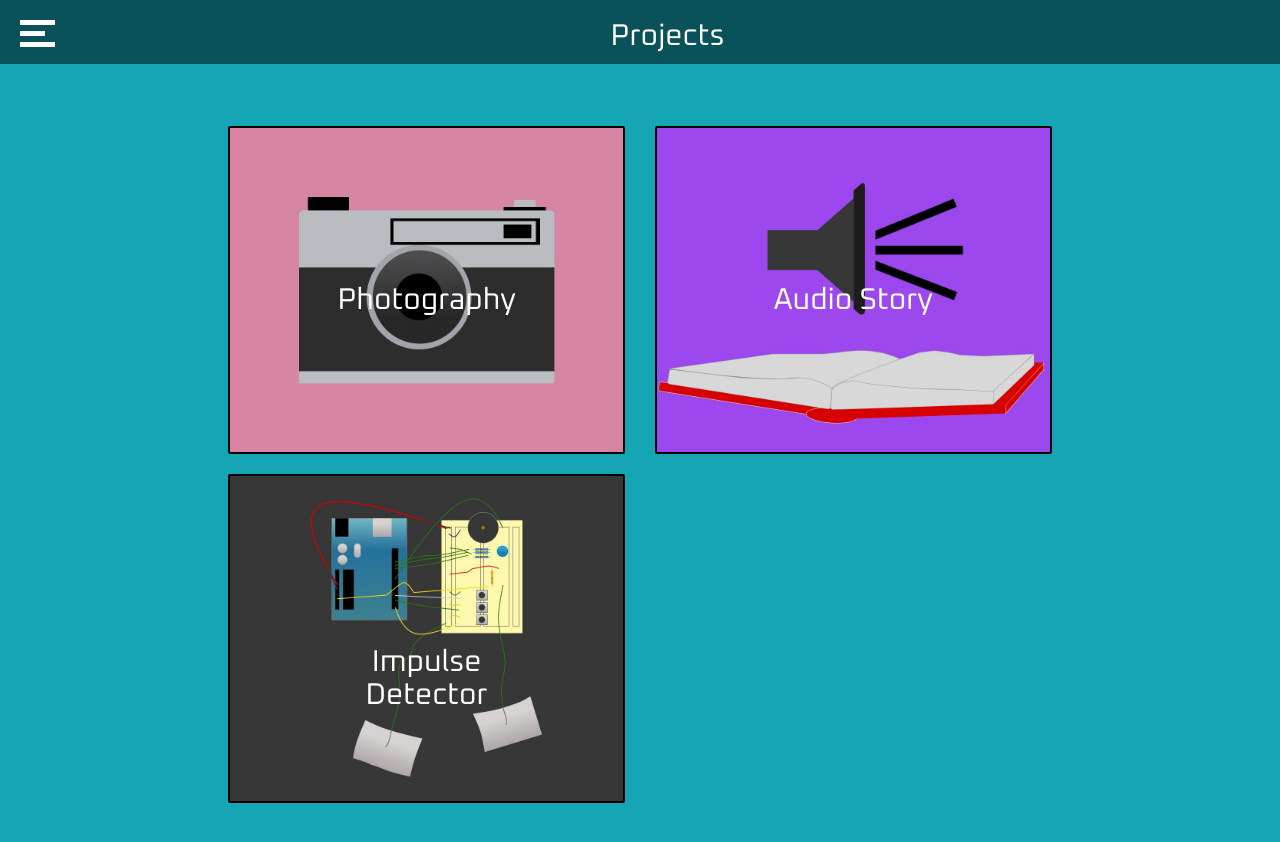
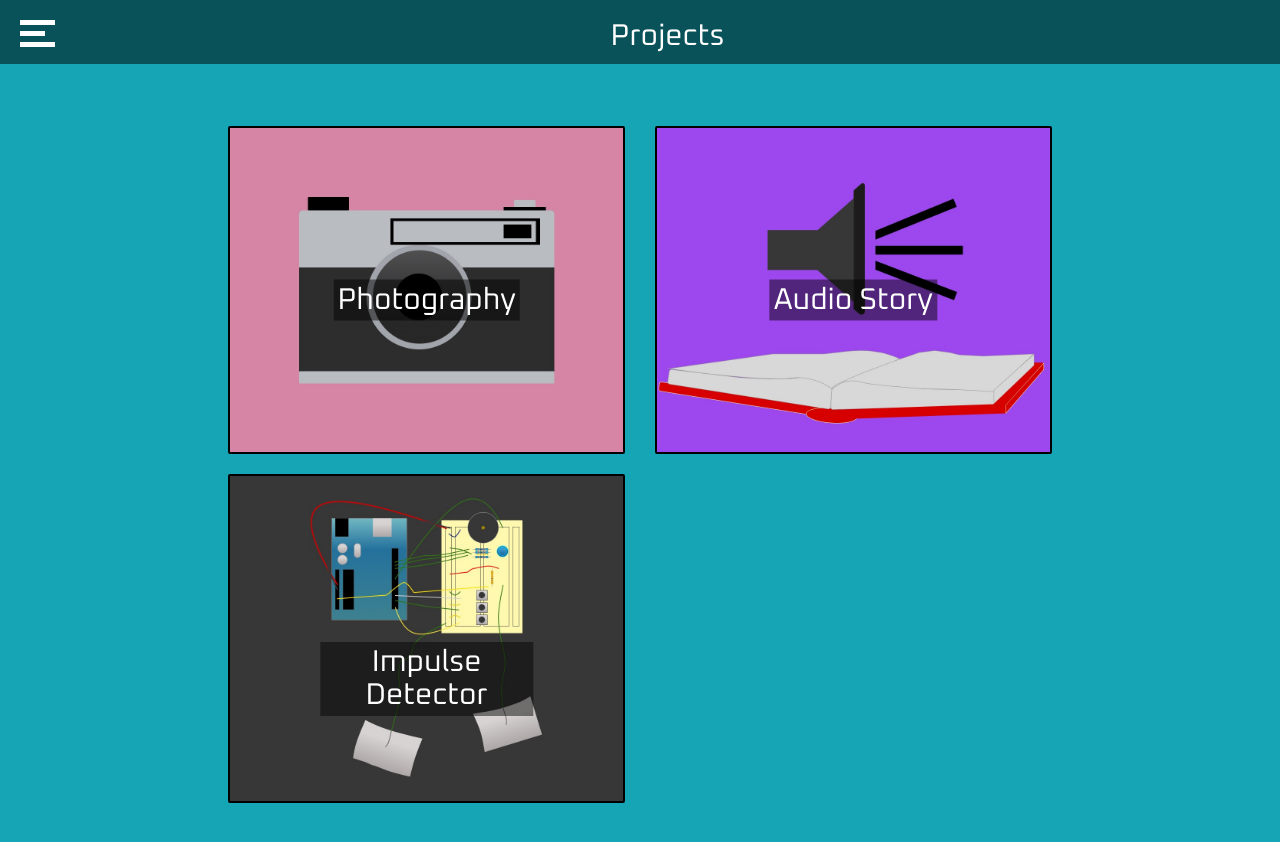
Before and after one commit to Tony8egan/AnthonyEgansSiteCS6041.io, a Jekyll site: the page built from Projects.markdown, in a window 1280 px wide. Shown: the top 842 px of the page. Built offline with Jekyll 4.4.1, drawn with Linux system fonts in a browser that asks for light colours; nearby versions of some CDN libraries.

Commit message:
Add files via upload

```diff
--- a/css/Styles.css
+++ b/css/Styles.css
@@ -37,6 +37,11 @@ body
   overflow-x:hidden;
 }
 
+.imageButtonText
+{
+  background-color: rgba(0, 0, 0, 0.481);
+  padding:4px;
+}
 
 .imageButton
 {
@@ -179,6 +184,7 @@ body
   overflow-x: hidden;
   transition: 0.5s;
   padding-top: 65px;
+  font-size: larger;
 
 }
 
@@ -191,11 +197,22 @@ body
   transition: 0.3s;
   cursor: pointer;
 }
-
+.desctiptiveText
+{
+  font-family: Arial;
+}
 .audio-container {
   display: flex;
   justify-content: center;
   align-items: center;
+}
+
+.video-container {
+  display: flex;
+  justify-content: center;
+  align-items: center;
+  background-color: black;
+
 }
 
 
```
